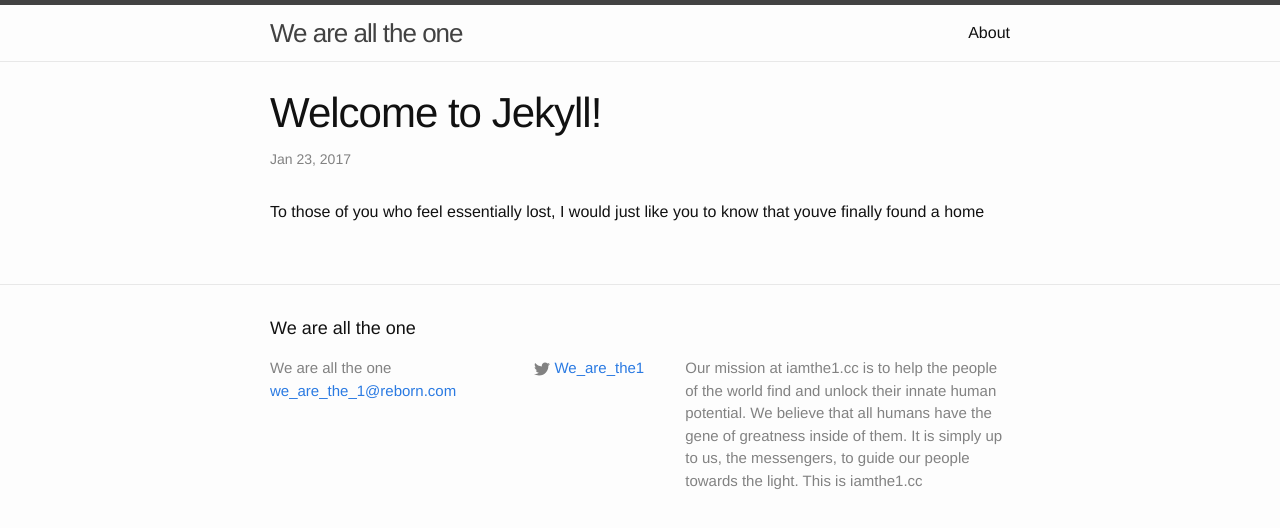
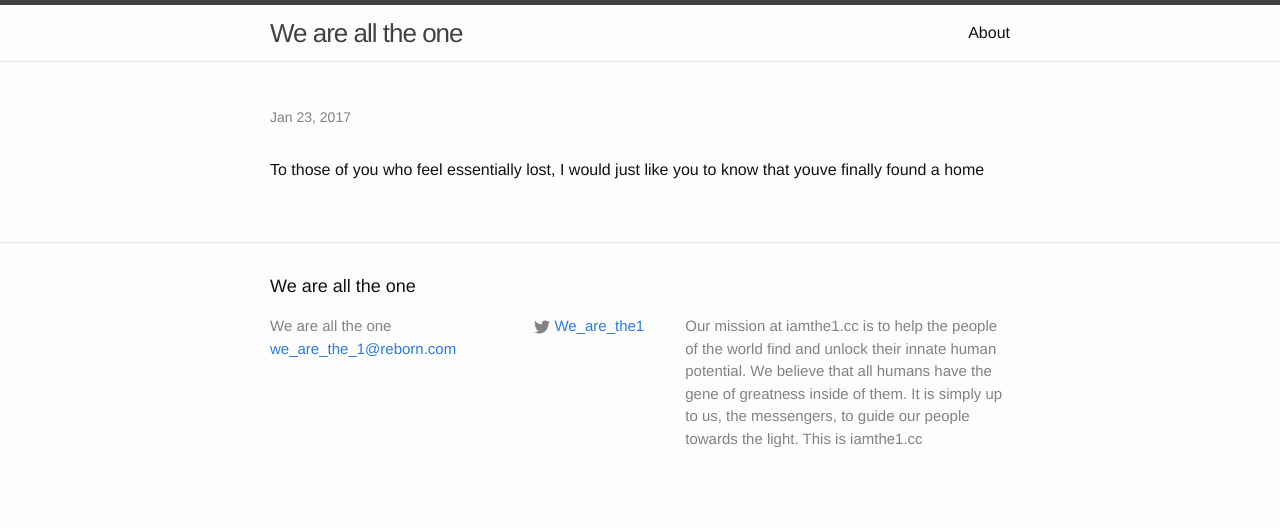
Before and after one commit to Wilbur97/wilbur97.github.io, a Jekyll site: the page built from _posts/2017-01-22-welcome-to-jekyll.markdown, in a window 1280 px wide. Shown: the top 528 px of the page. Built offline with Jekyll 4.4.1, drawn with Linux system fonts in a browser that asks for light colours.

Commit message:
Update post.html

```diff
--- a/_layouts/post.html
+++ b/_layouts/post.html
@@ -4,7 +4,7 @@ layout: default
 <article class="post" itemscope itemtype="http://schema.org/BlogPosting">
 
   <header class="post-header">
-    <h1 class="post-title" itemprop="name headline">{{ page.title }}</h1>
+    <h1 class="post-title" itemprop="name headline">{{here to help }}</h1>
     <p class="post-meta"><time datetime="{{ page.date | date_to_xmlschema }}" itemprop="datePublished">{{ page.date | date: "%b %-d, %Y" }}</time>{% if page.author %} • <span itemprop="author" itemscope itemtype="http://schema.org/Person"><span itemprop="name">{{ page.author }}</span></span>{% endif %}</p>
   </header>
 
```
